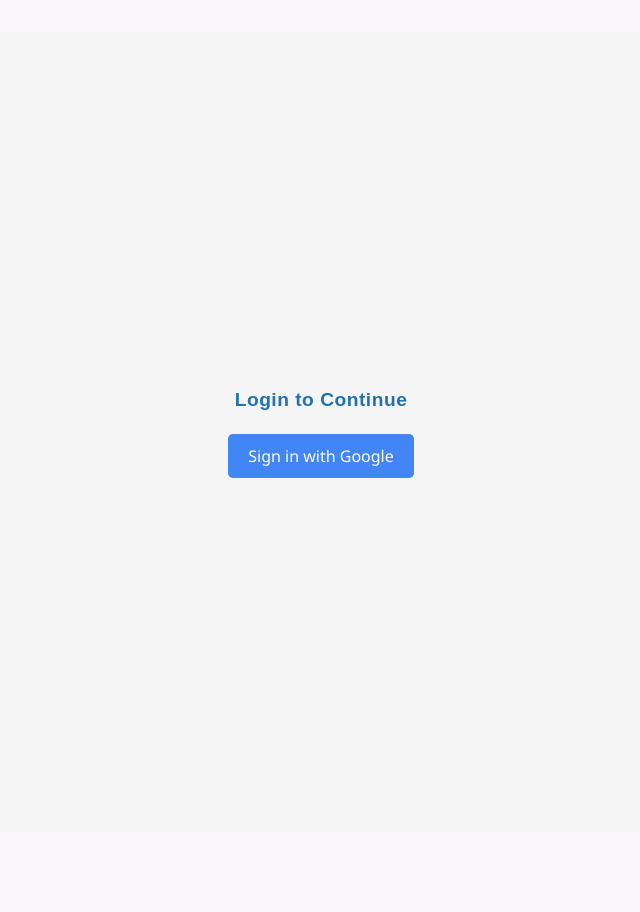
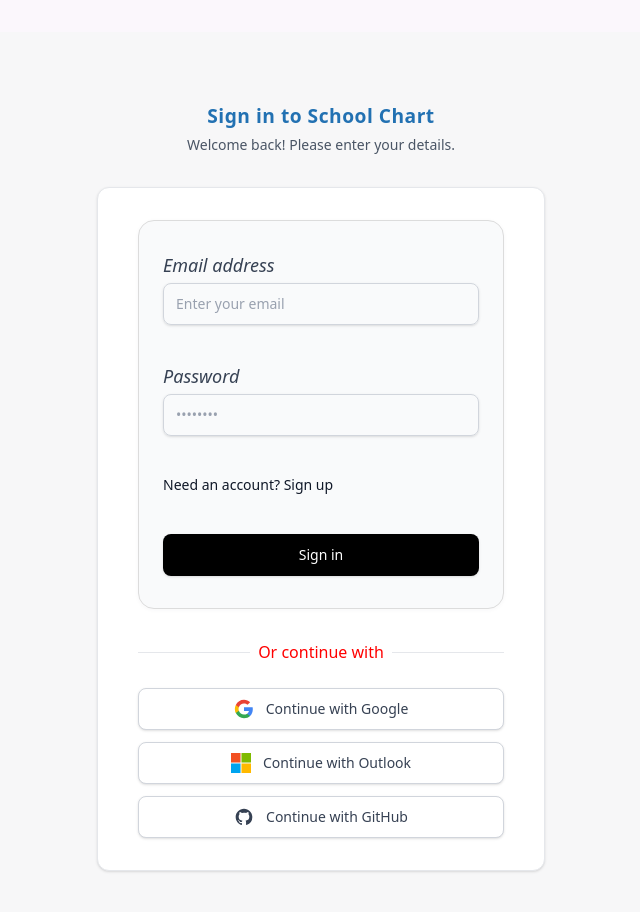
Before and after one commit to Kratiman22/School-Chart, a React (Vite) app: page / in a window 1280 px wide. Shown: the top 912 px of the page, without its empty margins (319-959 px from the left). Before the commit the page ends 864 px from the top, so only its background shows below. Built offline with nearby package versions, Linux system fonts and the light colour scheme; no server answers.

Commit message:
add google, outlook, github and emailpassword signins

```diff
--- a/src/components/Login.jsx
+++ b/src/components/Login.jsx
@@ -1,53 +1,200 @@
-import { signInWithPopup } from "firebase/auth";
-import { auth, provider } from "../firebase";
+import { useState } from "react";
+import { signInWithPopup, signInWithEmailAndPassword, createUserWithEmailAndPassword } from "firebase/auth";
+import { auth, provider, microsoftProvider, githubProvider } from "../firebase";
 import { toast } from "react-toastify";
 
 export default function Login() {
+  const [isLogin, setIsLogin] = useState(true);
+  const [email, setEmail] = useState("");
+  const [password, setPassword] = useState("");
+  const [loading, setLoading] = useState(false);
 
-    const loginNotify = () => {
-        toast.success("Login successful!", {
-            position: "top-center",
-            autoClose: 3000,
-            hideProgressBar: true
-        });
+  const notifySuccess = (msg) => {
+    toast.success(msg, { position: "top-center", autoClose: 3000, hideProgressBar: true });
   }
 
-    const handleLogin = async () => {
+  const notifyError = (msg) => {
+    toast.error(msg, { position: "top-center", autoClose: 4000, hideProgressBar: true });
+  }
+
+  const handleGoogleLogin = async () => {
     try {
-            const result = await signInWithPopup(auth, provider)
-            loginNotify();
+      const result = await signInWithPopup(auth, provider);
+      notifySuccess("Signed in with Google!");
       console.log("UserInfo: ", result?.user?.accessToken);
     } catch (error) {
-            console.log("Sign failed: ", error);
+      notifyError(error.message);
+    }
+  }
+
+  const handleMicrosoftLogin = async () => {
+    try {
+      const result = await signInWithPopup(auth, microsoftProvider);
+      notifySuccess("Signed in with Outlook!");
+      console.log("UserInfo: ", result?.user?.accessToken);
+    } catch (error) {
+      notifyError(error.message);
+    }
+  }
+
+  const handleGithubLogin = async () => {
+    try {
+      const result = await signInWithPopup(auth, githubProvider);
+      notifySuccess("Signed in with GitHub!");
+      console.log("UserInfo: ", result?.user?.accessToken);
+    } catch (error) {
+      notifyError(error.message);
+    }
+  }
+
+  const handleEmailAuth = async (e) => {
+    e.preventDefault();
+    setLoading(true);
+    try {
+      if (isLogin) {
+        const result = await signInWithEmailAndPassword(auth, email, password);
+        notifySuccess("Signed in successfully!");
+        console.log("UserInfo: ", result?.user?.accessToken);
+      } else {
+        const result = await createUserWithEmailAndPassword(auth, email, password);
+        notifySuccess("Account created successfully!");
+        console.log("UserInfo: ", result?.user?.accessToken);
+      }
+    } catch (error) {
+      notifyError(error.message);
+    } finally {
+      setLoading(false);
     }
   }
 
   return (
-        <div
-            style={{
-                height: "100vh",
-                display: "flex",
-                justifyContent: "center",
-                alignItems: "center",
-                flexDirection: "column",
-                background: "#f5f5f5",
-            }}
+    <div className="min-h-screen bg-[#F7F7F8] flex flex-col justify-center py-12 sm:px-6 lg:px-8 font-sans">
+      <div className="sm:mx-auto sm:w-full sm:max-w-md">
+        <h2 className="mt-6 text-center text-3xl font-bold text-gray-900 tracking-tight">
+          {isLogin ? "Sign in to School Chart" : "Create your account"}
+        </h2>
+        <p className="mt-2 text-center text-sm text-gray-600">
+          {isLogin ? "Welcome back! Please enter your details." : "Join us today to manage your data."}
+        </p>
+      </div>
+
+      <div className="mt-8 sm:mx-auto sm:w-full sm:max-w-md">
+        <div className="bg-white py-8 px-4 shadow-sm border border-gray-200 sm:rounded-xl sm:px-10">
+          <form className="space-y-5" onSubmit={handleEmailAuth}>
+            <div>
+              <label htmlFor="email" className="block text-sm font-medium text-gray-700">
+                Email address
+              </label>
+              <div className="mt-1">
+                <input
+                  id="email"
+                  name="email"
+                  type="email"
+                  autoComplete="email"
+                  required
+                  value={email}
+                  onChange={(e) => setEmail(e.target.value)}
+                  className="appearance-none block w-full px-3 py-2.5 border border-gray-300 rounded-lg shadow-sm placeholder-gray-400 focus:outline-none focus:ring-1 focus:ring-black focus:border-black sm:text-sm transition-colors"
+                  placeholder="Enter your email"
+                />
+              </div>
+            </div>
+
+            <div>
+              <label htmlFor="password" className="block text-sm font-medium text-gray-700">
+                Password
+              </label>
+              <div className="mt-1">
+                <input
+                  id="password"
+                  name="password"
+                  type="password"
+                  autoComplete="current-password"
+                  required
+                  value={password}
+                  onChange={(e) => setPassword(e.target.value)}
+                  className="appearance-none block w-full px-3 py-2.5 border border-gray-300 rounded-lg shadow-sm placeholder-gray-400 focus:outline-none focus:ring-1 focus:ring-black focus:border-black sm:text-sm transition-colors"
+                  placeholder="••••••••"
+                />
+              </div>
+            </div>
+
+            <div className="flex items-center justify-between">
+              <div className="text-sm">
+                <button
+                  type="button"
+                  onClick={() => setIsLogin(!isLogin)}
+                  className="cursor-pointer font-medium text-gray-900 hover:underline"
                 >
-            <h2 style={{ marginBottom: "20px", fontFamily: "Arial" }}>Login to Continue</h2>
+                  {isLogin ? "Need an account? Sign up" : "Already have an account? Sign in"}
+                </button>
+              </div>
+            </div>
+
+            <div>
               <button
-                onClick={handleLogin}
-                style={{
-                    padding: "10px 20px",
-                    fontSize: "16px",
-                    borderRadius: "5px",
-                    backgroundColor: "#4285F4",
-                    color: "white",
-                    border: "none",
-                    cursor: "pointer",
-                }}
+                type="submit"
+                disabled={loading}
+                className="w-full flex justify-center py-2.5 px-4 border border-transparent rounded-lg shadow-sm text-sm font-medium text-white bg-black hover:bg-gray-800 focus:outline-none focus:ring-2 focus:ring-offset-2 focus:ring-black transition-colors disabled:opacity-70"
               >
-                Sign in with Google
+                {loading ? "Please wait..." : (isLogin ? "Sign in" : "Sign up")}
               </button>
+            </div>
+          </form>
+
+          <div className="mt-8">
+            <div className="relative">
+              <div className="absolute inset-0 flex items-center">
+                <div className="w-full border-t border-gray-200" />
+              </div>
+              <div className="relative flex justify-center text-sm">
+                <span className="px-2 bg-white text-gray-500">Or continue with</span>
+              </div>
+            </div>
+
+            <div className="mt-6 flex flex-col gap-3">
+              <button
+                type="button"
+                onClick={handleGoogleLogin}
+                className="w-full cursor-pointer inline-flex justify-center items-center py-2.5 px-4 border border-gray-300 rounded-lg shadow-sm bg-white text-sm font-medium text-gray-700 hover:bg-gray-50 transition-colors"
+              >
+                <svg className="w-5 h-5 mr-3" viewBox="0 0 24 24">
+                  <path fill="#4285F4" d="M22.56 12.25c0-.78-.07-1.53-.2-2.25H12v4.26h5.92c-.26 1.37-1.04 2.53-2.21 3.31v2.77h3.57c2.08-1.92 3.28-4.74 3.28-8.09z" />
+                  <path fill="#34A853" d="M12 23c2.97 0 5.46-.98 7.28-2.66l-3.57-2.77c-.98.66-2.23 1.06-3.71 1.06-2.86 0-5.29-1.93-6.16-4.53H2.18v2.84C3.99 20.53 7.7 23 12 23z" />
+                  <path fill="#FBBC05" d="M5.84 14.09c-.22-.66-.35-1.36-.35-2.09s.13-1.43.35-2.09V7.07H2.18C1.43 8.55 1 10.22 1 12s.43 3.45 1.18 4.93l2.85-2.22.81-.62z" />
+                  <path fill="#EA4335" d="M12 5.38c1.62 0 3.06.56 4.21 1.64l3.15-3.15C17.45 2.09 14.97 1 12 1 7.7 1 3.99 3.47 2.18 7.07l3.66 2.84c.87-2.6 3.3-4.53 6.16-4.53z" />
+                </svg>
+                Continue with Google
+              </button>
+
+              <button
+                type="button"
+                onClick={handleMicrosoftLogin}
+                className="w-full cursor-pointer inline-flex justify-center items-center py-2.5 px-4 border border-gray-300 rounded-lg shadow-sm bg-white text-sm font-medium text-gray-700 hover:bg-gray-50 transition-colors"
+              >
+                <svg className="w-5 h-5 mr-3" viewBox="0 0 21 21">
+                  <path fill="#f25022" d="M0 0h10v10H0z" />
+                  <path fill="#7fba00" d="M11 0h10v10H11z" />
+                  <path fill="#00a4ef" d="M0 11h10v10H0z" />
+                  <path fill="#ffb900" d="M11 11h10v10H11z" />
+                </svg>
+                Continue with Outlook
+              </button>
+
+              <button
+                type="button"
+                onClick={handleGithubLogin}
+                className="w-full cursor-pointer inline-flex justify-center items-center py-2.5 px-4 border border-gray-300 rounded-lg shadow-sm bg-white text-sm font-medium text-gray-700 hover:bg-gray-50 transition-colors"
+              >
+                <svg className="w-5 h-5 mr-3" fill="currentColor" viewBox="0 0 24 24" aria-hidden="true">
+                  <path fillRule="evenodd" d="M12 2C6.477 2 2 6.484 2 12.017c0 4.425 2.865 8.18 6.839 9.504.5.092.682-.217.682-.483 0-.237-.008-.868-.013-1.703-2.782.605-3.369-1.343-3.369-1.343-.454-1.158-1.11-1.466-1.11-1.466-.908-.62.069-.608.069-.608 1.003.07 1.531 1.032 1.531 1.032.892 1.53 2.341 1.088 2.91.832.092-.647.35-1.088.636-1.338-2.22-.253-4.555-1.113-4.555-4.951 0-1.093.39-1.988 1.029-2.688-.103-.253-.446-1.272.098-2.65 0 0 .84-.27 2.75 1.026A9.564 9.564 0 0112 6.844c.85.004 1.705.115 2.504.337 1.909-1.296 2.747-1.027 2.747-1.027.546 1.379.202 2.398.1 2.651.64.7 1.028 1.595 1.028 2.688 0 3.848-2.339 4.695-4.566 4.943.359.309.678.92.678 1.855 0 1.338-.012 2.419-.012 2.747 0 .268.18.58.688.482A10.019 10.019 0 0022 12.017C22 6.484 17.522 2 12 2z" clipRule="evenodd" />
+                </svg>
+                Continue with GitHub
+              </button>
+            </div>
+          </div>
+        </div>
+      </div>
     </div>
   );
 }
--- a/src/firebase.js
+++ b/src/firebase.js
@@ -1,5 +1,5 @@
 import { initializeApp } from "firebase/app";
-import { getAuth, GoogleAuthProvider } from "firebase/auth";
+import { getAuth, GoogleAuthProvider, OAuthProvider, GithubAuthProvider } from "firebase/auth";
 
 const firebaseConfig = initializeApp({
     apiKey: import.meta.env.VITE_FIREBASE_API_KEY,
@@ -13,5 +13,7 @@
 
 const auth = getAuth(firebaseConfig);
 const provider = new GoogleAuthProvider();
+const microsoftProvider = new OAuthProvider('microsoft.com');
+const githubProvider = new GithubAuthProvider();
 
-export { auth, provider };
+export { auth, provider, microsoftProvider, githubProvider };
```
Lines whose indentation alone changed are shown as unchanged.
